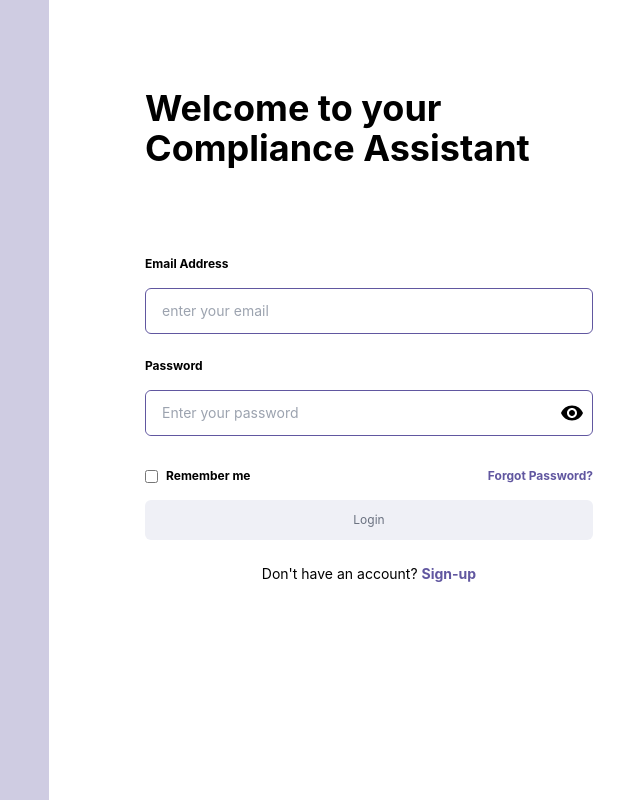
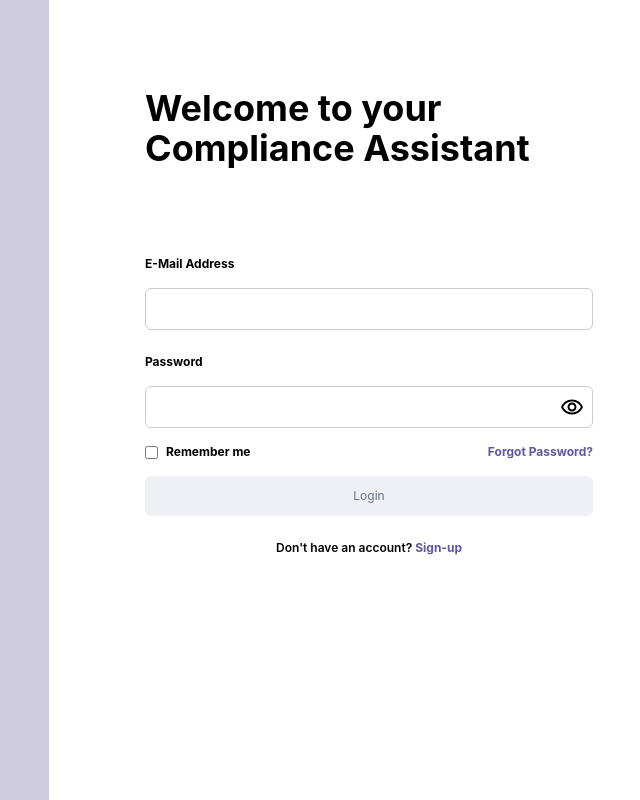
Before and after one commit to whitegatesolutions001/Frontend-, a Next.js app: page / in a window 1280 px wide. Shown: the whole page, without its empty margins (591-1231 px from the left). Built offline with nearby package versions, Linux system fonts and the light colour scheme.

Commit message:
made a few tweakments as specified in the figma design

```diff
--- a/components/modules/forgot-password-module/forgot-password-form.tsx
+++ b/components/modules/forgot-password-module/forgot-password-form.tsx
@@ -81,13 +81,13 @@ export const ForgotPasswordForm = () : JSX.Element => {
                     <form onSubmit={onSubmitHandler}>
                         <Tooltip title={emailError.msg} arrow>
                             <div className='flex flex-col mb-2'>
-                                <p className='capitalize font-bold text-xs'>Email Address</p>
+                                <p className='capitalize font-bold text-xs'>E-mail Address</p>
                                 <input type={"email"}
                                 className={emailError.isError
-                                    ? "text-[#DC143C] w-full py-3 px-4 rounded-md border border-[#DC143C] text-sm my-4"
-                                    :"w-full py-3 px-4 rounded-md border border-[#6157A0] text-sm my-4" }
+                                    ? "text-[#DC143C] w-full py-2.5 px-4 rounded-md border border-[#DC143C] text-sm my-4"
+                                    :"w-full py-2.5 px-4 rounded-md border border-[#CBCBCB] text-sm my-4" }
                                 required
-                                placeholder='Enter your Email'
+                               // placeholder='Enter your Email'
                                 onChange={(e) => emailOnchangeHandler(e)}
                                 />
                                 {/* {emailError.isError && <span className='text-xs text-[#DC143C]'>{emailError.msg}</span>} */}
@@ -115,7 +115,7 @@ export const ForgotPasswordForm = () : JSX.Element => {
                         </button>
                     </form>
 
-                    <div className='text-center p-4 text-sm'>
+                    <div className='text-center p-4 text-xs font-semibold'>
                         <p>Do you remember your password?&nbsp;
                         <Link href={'/login'} passHref>
                             <span className='text-[#6157A0] hover:text-blue-500 cursor-pointer font-bold'>Log&nbsp;In</span>
--- a/components/modules/login-module/login-form.tsx
+++ b/components/modules/login-module/login-form.tsx
@@ -7,8 +7,8 @@ import { validateEmail, validatePassword } from '../../../utils/util-functions';
 import { ReactSpinnerLoader } from '../../shared-components/react-spinner-loader';
 import { useRouter, NextRouter} from 'next/router';
 import { Alert, CircularProgress, IconButton } from '@mui/material';
-import RemoveRedEyeRoundedIcon from '@mui/icons-material/RemoveRedEyeRounded';
-import VisibilityOffRoundedIcon from '@mui/icons-material/VisibilityOffRounded';
+import RemoveRedEyeOutlinedIcon from '@mui/icons-material/RemoveRedEyeOutlined';
+import VisibilityOffOutlinedIcon from '@mui/icons-material/VisibilityOffOutlined';
 
 const initialState :LoginDetailsInterface = {
     email : '',
@@ -128,13 +128,13 @@ export const LoginForm = () : JSX.Element => {
                 <div className='my-4'>
                     <form onSubmit={onSubmitHandler}>
                         <div className='flex flex-col mb-2'>
-                            <p className='capitalize font-bold text-xs'>Email Address</p>
+                            <p className='capitalize font-bold text-xs'>E-mail Address</p>
                             <input type={"email"}
                             className={emailError.isError
-                                ?"text-[#DC143C] w-full py-3 px-4 rounded-md border border-[#DC143C] text-sm my-4"
-                                :"text-black w-full py-3 px-4 rounded-md border border-[#6157A0] text-sm my-4" }
+                                ?"text-[#DC143C] w-full py-2.5 px-4 rounded-md border border-[#DC143C] text-sm my-4"
+                                :"text-black w-full py-2.5 px-4 rounded-md border border-[#CBCBCB] text-sm my-4" }
                             required
-                            placeholder='enter your email'
+                            //placeholder='enter your email'
                             onChange={(e) => emailOnchangeHandler(e)}/>
                             {/* {emailError.isError && <span className='text-xs text-[#DC143C]'>{emailError.msg}</span>} */}
                         </div>
@@ -142,19 +142,19 @@ export const LoginForm = () : JSX.Element => {
                         <div className='flex flex-col mb-2'>
                             <p className='capitalize font-bold text-xs'>password</p>
                             <div  className={passwordError.isError
-                                    ? "text-[#DC143C] w-full flex justify-between items-center rounded-md my-4 border border-[#DC143C] text-sm"
-                                    :"text-black w-full rounded-md border border-[#6157A0] text-sm my-4 flex justify-between items-center" }>
+                                    ? "text-[#DC143C] w-full flex justify-between items-center rounded-md mt-4 mb-2 border border-[#DC143C] text-sm"
+                                    :"text-black w-full rounded-md border border-[#CBCBCB] text-sm mt-4 mb-2 flex justify-between items-center" }>
 
                                 <input type={boolStates.viewPassword ? "text" :"password"}
-                                    className="px-4 py-3 rounded-md w-10/12"
+                                    className="px-4 py-2.5 rounded-md w-10/12"
                                     required
-                                    placeholder='Enter your password'
+                                    //placeholder='Enter your password'
                                     onChange={(e) => setPasswordOnchangeHandler(e)}/>
 
                                 <IconButton onClick={() => setBooleanStates({...boolStates, viewPassword : !boolStates.viewPassword})}>
-                                    {boolStates.viewPassword ? <VisibilityOffRoundedIcon sx={{
+                                    {boolStates.viewPassword ? <VisibilityOffOutlinedIcon sx={{
                                         color : '#000'
-                                    }}/> : <RemoveRedEyeRoundedIcon
+                                    }}/> : <RemoveRedEyeOutlinedIcon
                                     sx={{
                                         color : '#000'
                                     }}/>}
@@ -164,7 +164,7 @@ export const LoginForm = () : JSX.Element => {
                             {/* {passwordError.isError && <span className='text-xs text-[#DC143C]'>{passwordError.msg}</span>} */}
                         </div>
 
-                        <div className='flex justify-between gap-4 items-center my-4 text-xs font-bold'>
+                        <div className='flex justify-between gap-4 items-center mb-4 text-xs font-bold'>
                             <div className='flex flex-row items-center gap-2'>
                                 <input type={"checkbox"} onChange={(e) => setBooleanStates({...boolStates, rememberMe : e.target.checked})}/>
                                 <span className=''>Remember me</span>
@@ -192,7 +192,7 @@ export const LoginForm = () : JSX.Element => {
                         </button>
                     </form>
 
-                    <div className='text-center p-4 text-sm'>
+                    <div className='text-center p-4 text-xs font-semibold'>
                         <p>Don&apos;t have an account?&nbsp;
                         <Link href={'/signUp'} passHref>
                             <span className='text-[#6157A0] hover:text-blue-500 cursor-pointer font-bold'>Sign-up</span>
--- a/components/modules/signUp-module/otp-verify-account.tsx
+++ b/components/modules/signUp-module/otp-verify-account.tsx
@@ -198,7 +198,7 @@ export const SignUpOtpComponent = () : JSX.Element => {
                         </button>
                     </form>
 
-                    <div className='text-center p-4 text-sm'>
+                    <div className='text-center p-4 text-xs font-semibold'>
                         <p>Did&apos;nt get a One-Time password?&nbsp;
                         <button className='text-[#6157A0] font-bold border-none hover:text-blue-500' onClick={onClickResendOTPHandler}>
                             <span>ResendOTP</span>
--- a/components/modules/signUp-module/signUp-form.tsx
+++ b/components/modules/signUp-module/signUp-form.tsx
@@ -6,8 +6,8 @@ import { AxiosRequestInterface, Constants, ErrorInterfaceObj, SignPersonInterfac
 import { validateEmail, validatePassword, validatePhoneNumber } from '../../../utils/util-functions';
 import { ReactSpinnerLoader } from '../../shared-components/react-spinner-loader';
 import { useRouter, NextRouter } from 'next/router';
-import RemoveRedEyeRoundedIcon from '@mui/icons-material/RemoveRedEyeRounded';
-import VisibilityOffRoundedIcon from '@mui/icons-material/VisibilityOffRounded';
+import RemoveRedEyeOutlinedIcon from '@mui/icons-material/RemoveRedEyeOutlined';
+import VisibilityOffOutlinedIcon from '@mui/icons-material/VisibilityOffOutlined';
 import { Alert, CircularProgress, IconButton, Tooltip } from '@mui/material';
 
 
@@ -168,17 +168,17 @@ export const SignUpForm = () : JSX.Element => {
                         <div className='flex flex-col mb-2'>
                             <p className='capitalize font-bold text-xs'>First Name</p>
                             <input type={"text"}
-                            className="text-black w-full py-2.5 px-4 rounded-md border border-[#6157A0] text-sm my-3"
+                            className="text-black w-full py-2.5 px-4 rounded-md border border-[#CBCBCB] text-sm my-3"
                             required
-                            placeholder='Enter your first name'
+                            //placeholder='Enter your first name'
                             onChange={(e) =>firstNameOnchangeHandler(e)}/>
                         </div>
                         <div className='flex flex-col mb-2'>
                             <p className='capitalize font-bold text-xs'>Last Name</p>
                             <input type={"text"}
-                            className="text-black w-full py-2.5 px-4 rounded-md border border-[#6157A0] text-sm my-3"
+                            className="text-black w-full py-2.5 px-4 rounded-md border border-[#CBCBCB] text-sm my-3"
                             required
-                            placeholder='Enter your last name'
+                            //placeholder='Enter your last name'
                             onChange={(e) => lastNameOnchangeHandler(e)}/>
                         </div>
 
@@ -188,9 +188,9 @@ export const SignUpForm = () : JSX.Element => {
                                 <input type={"email"}
                                 className={invalidEmail.isError
                                     ? "text-[#DC143C] w-full py-2.5 px-4 rounded-md border border-[#DC143C] text-sm my-3"
-                                    :"text-black w-full py-2.5 px-4 rounded-md border border-[#6157A0] text-sm my-3" }
+                                    :"text-black w-full py-2.5 px-4 rounded-md border border-[#CBCBCB] text-sm my-3" }
                                 required
-                                placeholder='Enter your email'
+                                //placeholder='Enter your email'
                                 onChange={(e) => emailOnchangeHandler(e)}/>
                                 {/* {invalidEmail.isError && <span className='text-xs text-[#DC143C]'>{invalidEmail.msg}</span>} */}
                             </div>
@@ -202,10 +202,10 @@ export const SignUpForm = () : JSX.Element => {
                                 <input type={"text"}
                                 className={phoneError.isError
                                     ?"text-[#DC143C] w-full py-2.5 px-4 rounded-md border border-[#DC143C] text-sm my-3"
-                                    :"text-black w-full py-2.5 px-4 rounded-md border border-[#6157A0] text-sm my-3" }
+                                    :"text-black w-full py-2.5 px-4 rounded-md border border-[#CBCBCB] text-sm my-3" }
                                 required
                                 maxLength={11}
-                                placeholder='Enter your phone number'
+                                //placeholder='Enter your phone number'
                                 onChange={(e) => phoneNumberOnChangeHandler(e)}/>
                                 {/* {phoneError.isError && <span className='text-xs text-[#DC143C]'>{phoneError.msg}</span>} */}
                             </div>
@@ -216,18 +216,18 @@ export const SignUpForm = () : JSX.Element => {
                                 <p className='capitalize font-bold text-xs'>set password</p>
                                 <div  className={passwordError.isError
                                         ? "text-[#DC143C] w-full flex justify-between items-center rounded-md my-4 border border-[#DC143C] text-sm"
-                                        :"text-black w-full rounded-md border border-[#6157A0] text-sm my-4 flex justify-between items-center" }>
+                                        :"text-black w-full rounded-md border border-[#CBCBCB] text-sm my-4 flex justify-between items-center" }>
 
                                     <input type={boolStates.viewPassword ? "text" :"password"}
-                                        className="px-4 py-3 rounded-md w-10/12"
+                                        className="px-4 py-2.5 rounded-md w-10/12"
                                         required
-                                        placeholder='Set your Password'
+                                       // placeholder='Set your Password'
                                         onChange={(e) => setPasswordOnchangeHandler(e)}/>
 
                                     <IconButton onClick={() => setBooleanStates({...boolStates, viewPassword : !boolStates.viewPassword})}>
-                                        {boolStates.viewPassword ? <VisibilityOffRoundedIcon sx={{
+                                        {boolStates.viewPassword ? <VisibilityOffOutlinedIcon sx={{
                                             color : '#000'
-                                        }}/> : <RemoveRedEyeRoundedIcon
+                                        }}/> : <RemoveRedEyeOutlinedIcon
                                         sx={{
                                             color : '#000'
                                         }}/>}
@@ -243,18 +243,18 @@ export const SignUpForm = () : JSX.Element => {
                                 <p className='capitalize font-bold text-xs'>confirm password</p>
                                 <div  className={confirmPasswordError.isError
                                         ? "text-[#DC143C] w-full flex justify-between items-center rounded-md my-4 border border-[#DC143C] text-sm"
-                                        :"text-black w-full rounded-md border border-[#6157A0] text-sm my-4 flex justify-between items-center" }>
+                                        :"text-black w-full rounded-md border border-[#CBCBCB] text-sm my-4 flex justify-between items-center" }>
 
                                     <input type={boolStates.viewConfirmPassword ? "text" :"password"}
-                                        className="px-4 py-3 rounded-md w-10/12"
+                                        className="px-4 py-2.5 rounded-md w-10/12"
                                         required
-                                        placeholder='Confirm set password'
+                                        //placeholder='Confirm set password'
                                         onChange={(e) => confirmPasswordOnchangeHandler(e)}/>
 
                                     <IconButton onClick={() => setBooleanStates({...boolStates, viewConfirmPassword : !boolStates.viewConfirmPassword})}>
-                                        {boolStates.viewConfirmPassword ? <VisibilityOffRoundedIcon sx={{
+                                        {boolStates.viewConfirmPassword ? <VisibilityOffOutlinedIcon sx={{
                                             color : '#000'
-                                        }}/> : <RemoveRedEyeRoundedIcon
+                                        }}/> : <RemoveRedEyeOutlinedIcon
                                         sx={{
                                             color : '#000'
                                         }}/>}
@@ -305,7 +305,7 @@ export const SignUpForm = () : JSX.Element => {
                         /> */}
                     </form>
 
-                    <div className='text-center text-sm'>
+                    <div className='text-center text-xs font-semibold'>
                         <p>Already have an account?&nbsp;
                         <Link href={'/login'} passHref>
                             <span className='text-[#6157A0] hover:text-blue-500 cursor-pointer font-bold'>Login</span>
--- a/components/modules/verification-otp-module/otp-form.tsx
+++ b/components/modules/verification-otp-module/otp-form.tsx
@@ -200,7 +200,7 @@ export const OTPForm = () : JSX.Element => {
                         </button>
                     </form>
 
-                    <div className='text-center p-4 text-sm'>
+                    <div className='text-center p-4 text-xs font-semibold'>
                         <p>Did&apos;nt get a One-Time password?&nbsp;
                         <button className='text-[#6157A0] hover:text-blue-500 cursor-pointer font-bold border-none' onClick={onClickResendOTPHandler}>
                             <span>ResendOTP</span>
```
Also changed, not shown: components/modules/reset-password-module/reset-password-form.tsx (+18 -19 lines).
